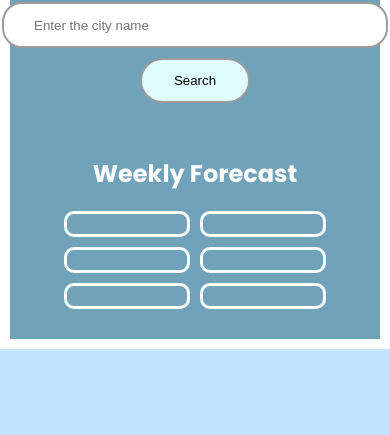
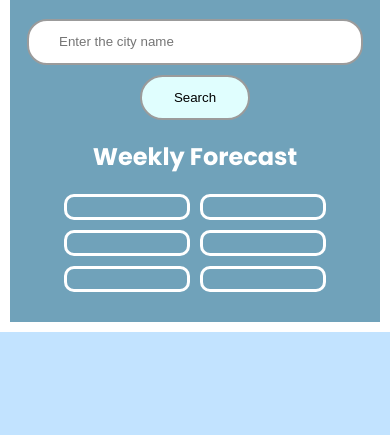
Before and after one commit to Dhayakaran-B/weather-app, a plain HTML site: page index.html in a window 390 px wide. Shown: the part 409-844 px from the top of the page. Drawn offline with Linux system fonts and the light colour scheme; no server answers.

Commit message:
Update style.css

```diff
--- a/style.css
+++ b/style.css
@@ -255,9 +255,12 @@ form {
   }
 
   form {
+    display: flex;
     flex-direction: column;
     gap: 10px;
     align-items: center;
+    width: 300px;
+    margin: 0 auto;
   }
 
   #searchBar {
@@ -265,7 +268,7 @@ form {
   }
 
   #SearchButton {
-    width: 100%;
+    width: 70%;
     height: 40px;
   }
 
```
